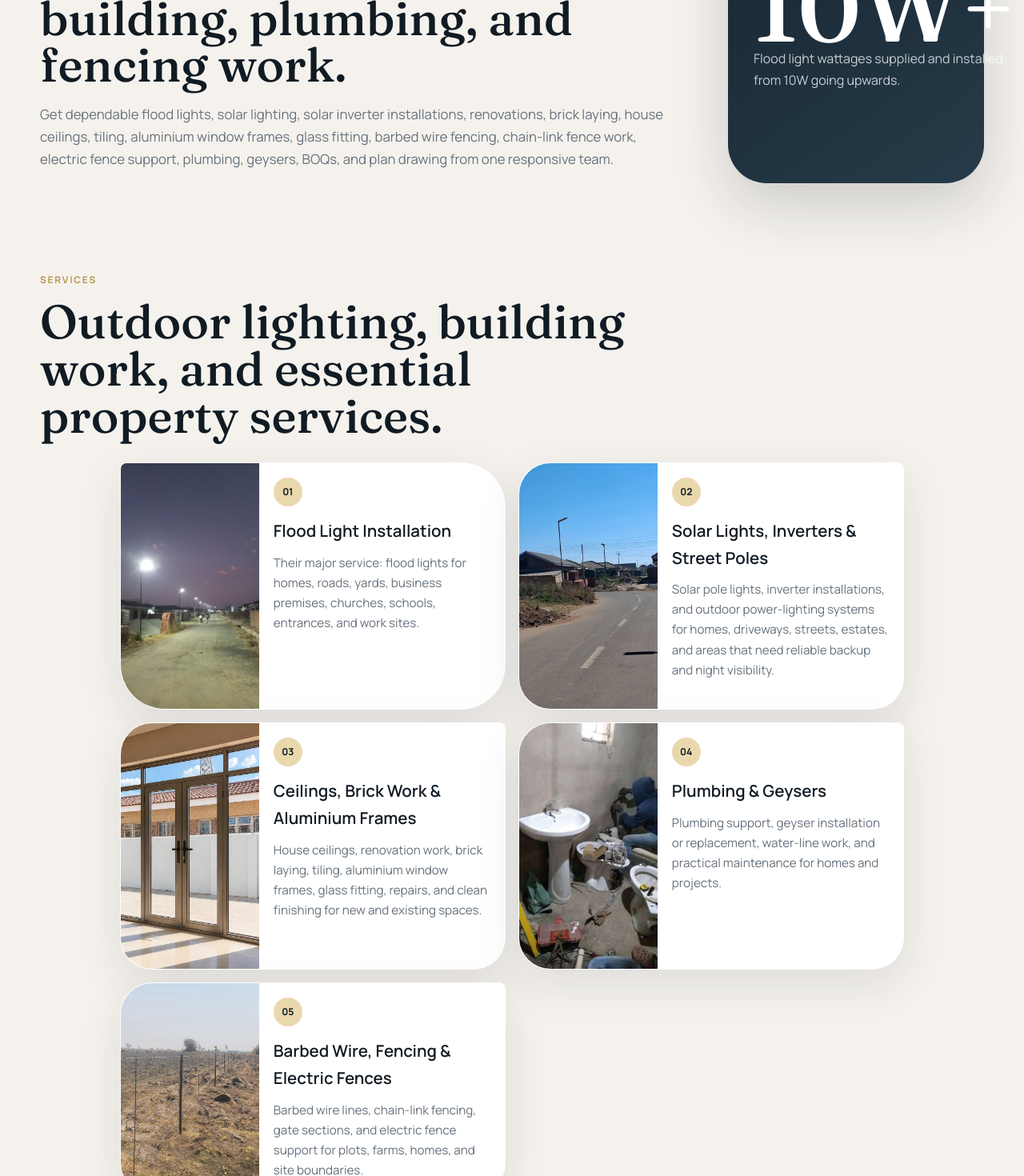
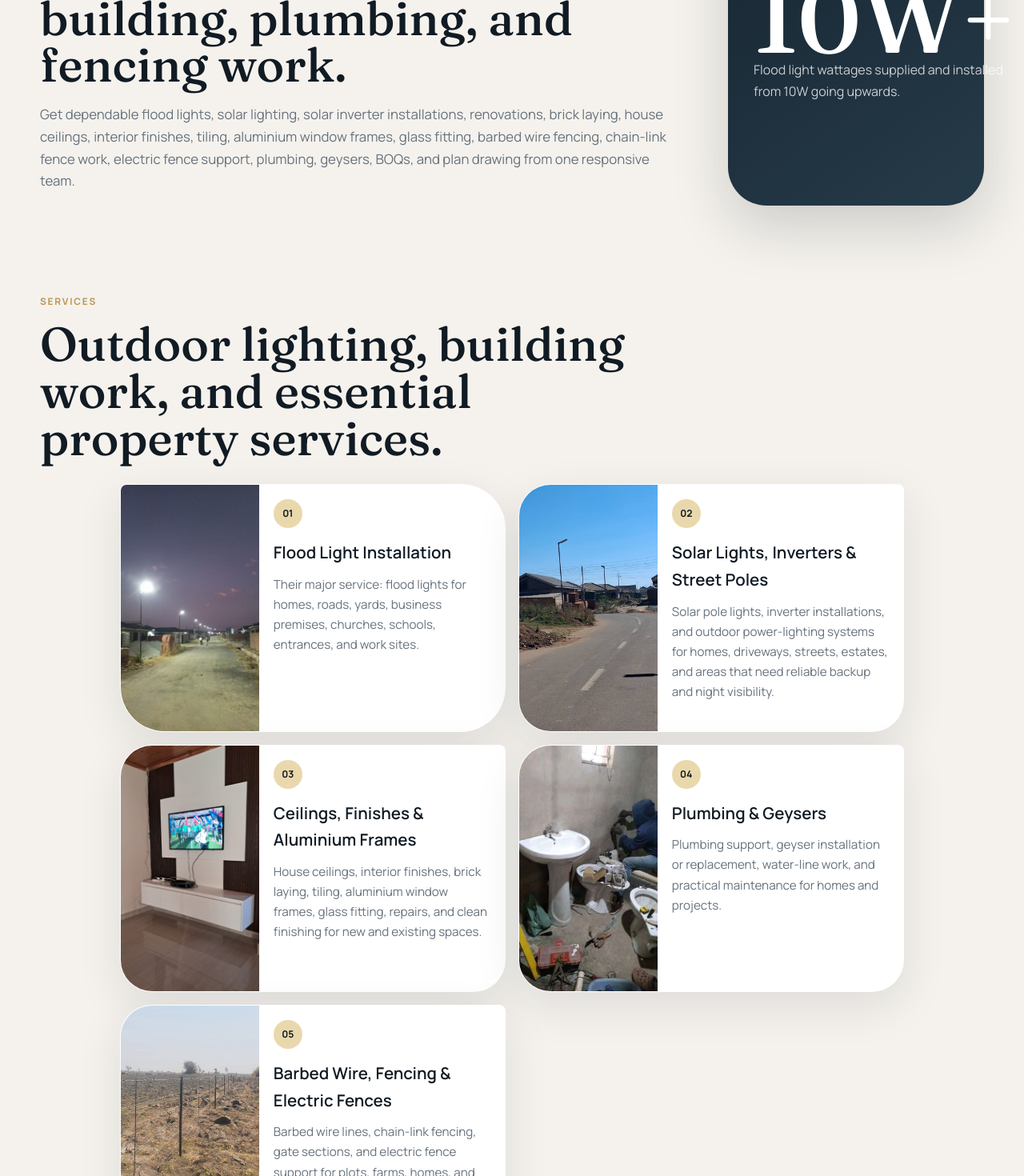
Before and after one commit to RonanJaeger721/Topsum-Electricals, a Next.js app: page / in a window 1280 px wide. Shown: the part 1000-2470 px from the top of the page at 80% size. Built offline with nearby package versions, Linux system fonts and the light colour scheme.

Commit message:
Use real ceilings and finishes photos

```diff
--- a/app/page.tsx
+++ b/app/page.tsx
@@ -30,11 +30,11 @@ const serviceCards = [
   },
   {
     number: "03",
-    title: "Ceilings, Brick Work & Aluminium Frames",
-    image: "/assets/actual-aluminium-door-frame.jpeg",
-    alt: "Aluminium door frame and glass installation inside a finished room",
+    title: "Ceilings, Finishes & Aluminium Frames",
+    image: "/assets/actual-ceiling-finish-close.jpeg",
+    alt: "Interior ceiling and wall finish installation in a modern living space",
     copy:
-      "House ceilings, renovation work, brick laying, tiling, aluminium window frames, glass fitting, repairs, and clean finishing for new and existing spaces."
+      "House ceilings, interior finishes, brick laying, tiling, aluminium window frames, glass fitting, repairs, and clean finishing for new and existing spaces."
   },
   {
     number: "04",
@@ -102,9 +102,9 @@ const aluminiumShots = [
     label: "Aluminium door and glass"
   },
   {
-    image: "/assets/product-renovation-lighting.jpg",
-    alt: "Finished interior ceiling with lighting during renovation work",
-    label: "House ceilings and finishes"
+    image: "/assets/actual-ceiling-finish-close.jpeg",
+    alt: "Interior wall and ceiling finish with mounted TV feature wall",
+    label: "Ceilings and finishes"
   }
 ];
 
@@ -256,9 +256,9 @@ const productTiers = [
       },
       {
         name: "House Ceilings & Finishes",
-        image: "/assets/product-renovation-lighting.jpg",
-        alt: "Renovation interior with ceiling lights",
-        details: "House ceiling work, lighting, tiling, and final interior finishes."
+        image: "/assets/actual-ceiling-finish-wide.jpeg",
+        alt: "Interior ceiling and finish work in a completed living area",
+        details: "House ceiling work, TV-wall finishes, tiling, and final interior finishing support."
       }
     ]
   }
@@ -311,8 +311,9 @@ export default function Home() {
             <h2>Outdoor lighting leads, backed by solar, inverter, building, plumbing, and fencing work.</h2>
             <p>
               Get dependable flood lights, solar lighting, solar inverter installations, renovations, brick laying,
-              house ceilings, tiling, aluminium window frames, glass fitting, barbed wire fencing, chain-link fence
-              work, electric fence support, plumbing, geysers, BOQs, and plan drawing from one responsive team.
+              house ceilings, interior finishes, tiling, aluminium window frames, glass fitting, barbed wire fencing,
+              chain-link fence work, electric fence support, plumbing, geysers, BOQs, and plan drawing from one
+              responsive team.
             </p>
           </div>
           <div className="intro-stat">
@@ -359,13 +360,13 @@ export default function Home() {
           </div>
         </section>
 
-        <section className="aluminium-showcase" aria-label="Aluminium frames, glass, and house ceilings">
+        <section className="aluminium-showcase" aria-label="Ceilings, finishes, aluminium frames, and glass">
           <div className="section-heading">
-            <span className="section-kicker">Construction finish</span>
-            <h2>Aluminium frames, glass, and house ceiling finishes.</h2>
+            <span className="section-kicker">Ceilings & finishes</span>
+            <h2>Ceilings, finishes, aluminium frames, and glass work.</h2>
             <p>
-              Topsum also handles aluminium window frames, glazed openings, house ceilings, and neat fitted finishes
-              for homes, extensions, and completed interior spaces.
+              Topsum also handles house ceilings, interior finish work, aluminium window frames, glazed openings, and
+              neat fitted details for homes, extensions, and completed living spaces.
             </p>
           </div>
           <div className="aluminium-grid">
@@ -558,8 +559,8 @@ export default function Home() {
       <footer className="site-footer">
         <p>
           &copy; 2026 Topsum Electricals. Flood lights, solar lights, solar inverters, fencing, electric fences,
-          plumbing, geysers, renovations, brick laying, house ceilings, aluminium window frames, glass fitting, bakery
-          equipment, BOQs, plan drawing, construction, and tiling.
+          plumbing, geysers, renovations, brick laying, house ceilings, interior finishes, aluminium window frames,
+          glass fitting, bakery equipment, BOQs, plan drawing, construction, and tiling.
         </p>
       </footer>
     </>
```
Also changed, not shown: public/assets/actual-ceiling-finish-close.jpeg (added), public/assets/actual-ceiling-finish-wide.jpeg (added).
